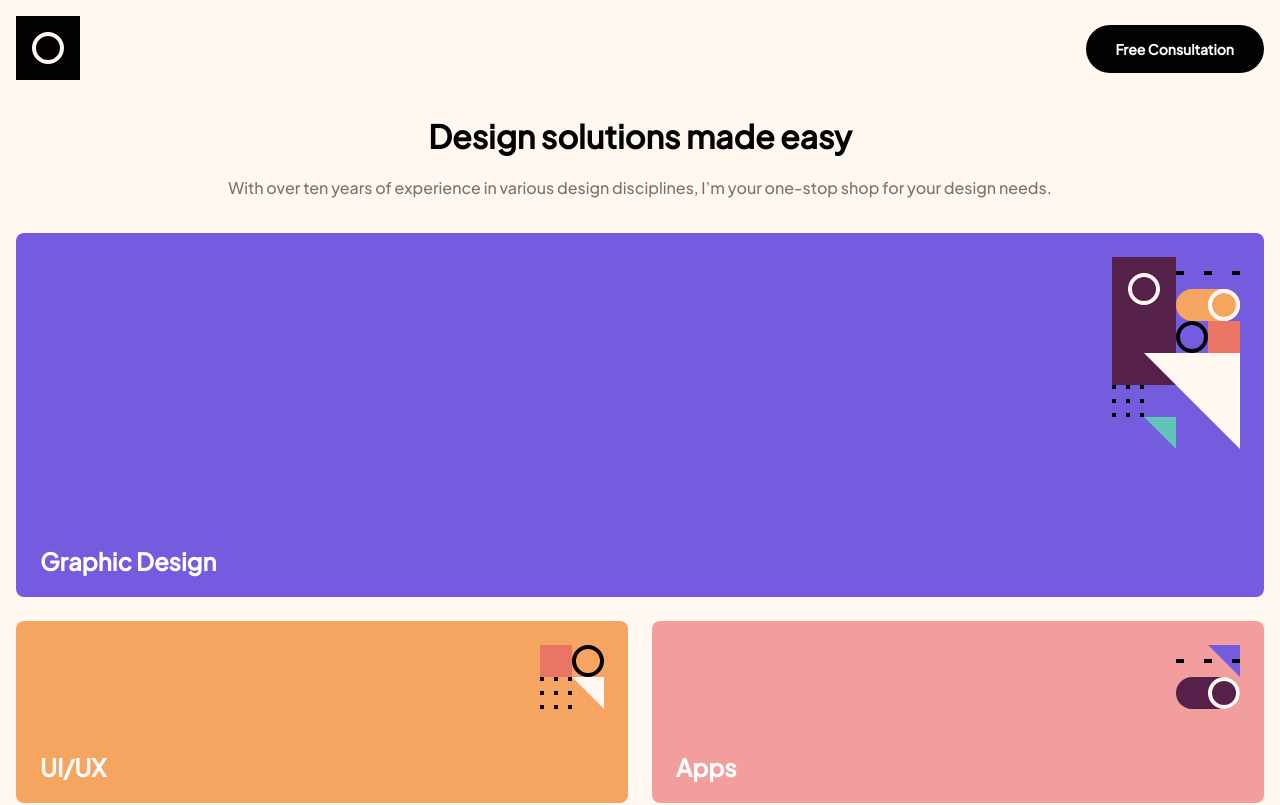
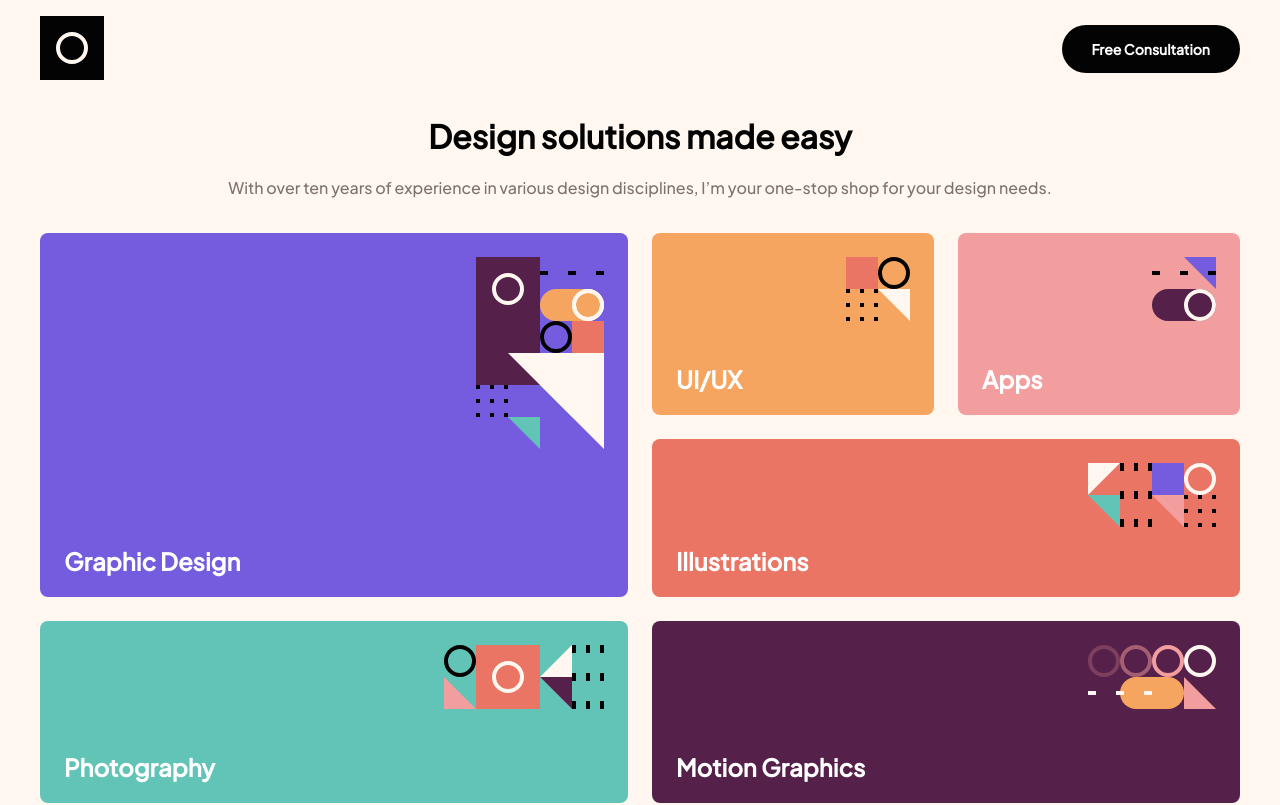
Before and after one commit to qalimero/single-page-design-portfolio, an Angular app in the folder singlepage-app/: page / in a window 1280 px wide. Shown: the top 805 px of the page. Built offline with nearby package versions, Linux system fonts and the light colour scheme.

Commit message:
next time : section image + subtitle + text + button

```diff
--- a/singlepage-app/src/app/components/organisms/card-grid/card-grid.component.scss
+++ b/singlepage-app/src/app/components/organisms/card-grid/card-grid.component.scss
@@ -5,7 +5,8 @@
   display: grid;
   row-gap: $size_24;
   column-gap: $size_24;
-  grid-template-columns: 1fr 1fr ;
+  grid-template-columns: repeat(2, 1fr);
+  grid-auto-rows: minmax(100px, auto);
   margin-bottom: 100px;
   &__item {
     display: flex;
@@ -48,4 +49,41 @@
       align-self: flex-end;
     }
   }
+  @include mq(medium) {
+    grid-template-columns: repeat(4, 1fr);
+    grid-template-rows:  min-content auto;
+    grid-auto-rows: initial;
+    &__item {
+      &:nth-of-type(1) {
+        grid-area: 1 / 1 / 3 / 3;
+      }
+      &:nth-of-type(2) {
+        grid-area: 1 / 3 / 2 / 4;
+      }
+      &:nth-of-type(3) {
+        grid-area: 1 / 4 / 2 / 5;
+      }
+      &:nth-of-type(4) {
+        grid-area: 2 / 3 / 3 / 5;
+      }
+      &:nth-of-type(5) {
+        grid-area: 3 / 1 / 4 / 3;
+      }
+      &:nth-of-type(6) {
+        grid-area: 3 / 3 / 4 / 5;
+      }
+
+    }
+  }
+  @include mq(large) {
+    grid-template-columns: repeat(6, 1fr);
+    &__item {
+      &:nth-of-type(1) {
+        grid-area: 1 / 1 / 2 / 3;
+      }
+      &:nth-of-type(5) {
+        grid-area: 1 / 5 / 4 / 6 span;
+      }
+    }
+  }
 }
--- a/singlepage-app/src/styles/base/_global.scss
+++ b/singlepage-app/src/styles/base/_global.scss
@@ -64,6 +64,7 @@ $size_64 : 4rem;
 $size_65 : 4.0625rem;
 $size_68 : 4.25rem;
 $size_70 : 4.37rem;
+$size_165 : 10.313rem;
 
 
 /* =====================
--- a/singlepage-app/src/styles/base/_layout.scss
+++ b/singlepage-app/src/styles/base/_layout.scss
@@ -4,5 +4,11 @@ body {
 }
 .layout {
   display: grid;
-  margin: 0 1rem;
+  margin: 0 $size_16;
+  @include mq(medium) {
+    margin: 0 $size_40;
+  }
+  @include mq(large) {
+    margin: 0 $size_165;
+  }
 }
```
